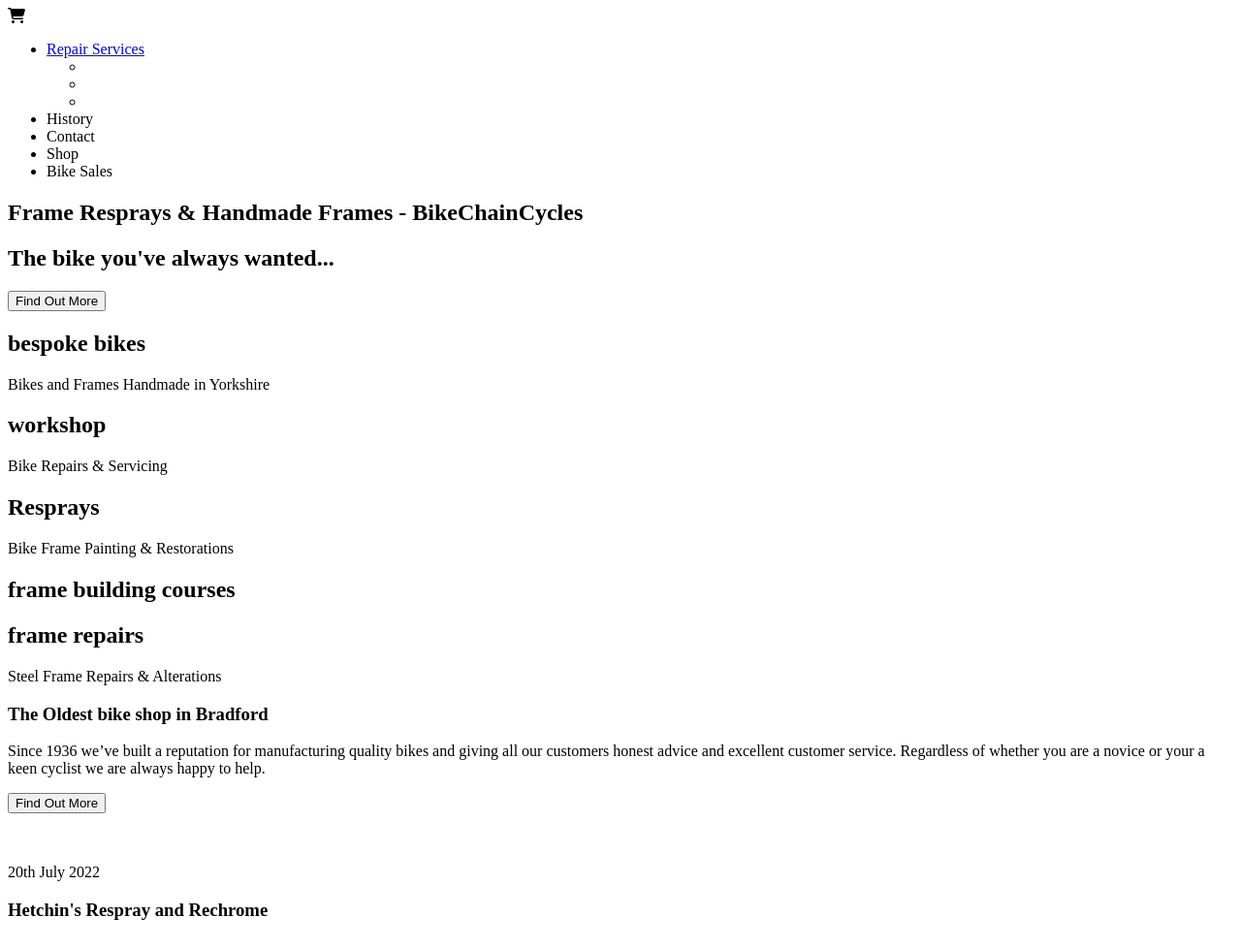
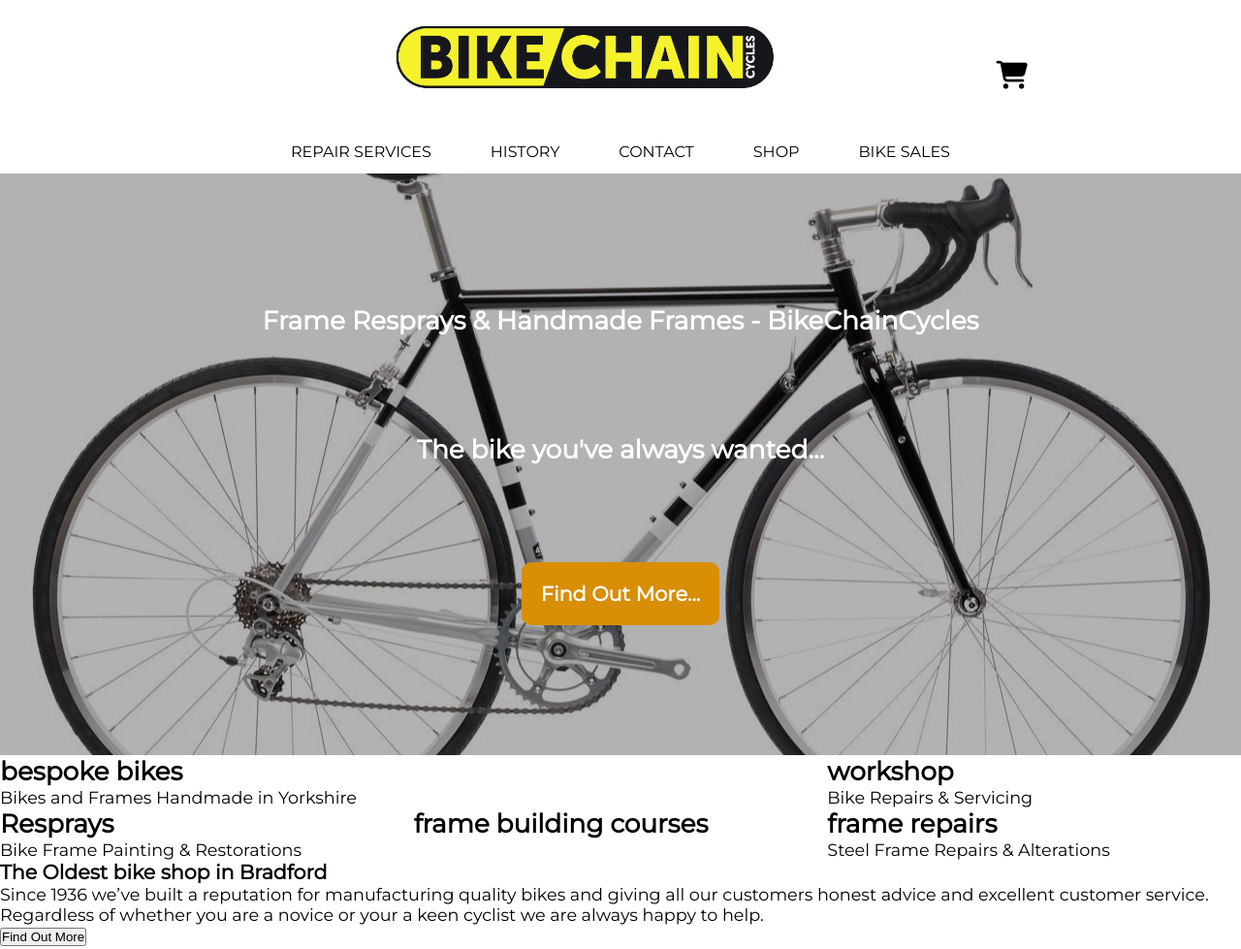
Before and after one commit to DanielEastburn/BikeChainCycles_Website, a plain HTML site: page index.html in a window 1280 px wide. Shown: the top 979 px of the page at 97% size. Drawn offline with Linux system fonts and the light colour scheme.

Commit message:
Header and Featured Section css

```diff
--- a/index.html
+++ b/index.html
@@ -9,57 +9,65 @@
     <script src="https://kit.fontawesome.com/cb2fbf9e3e.js" crossorigin="anonymous"></script>
 </head>
 <body>
+
     <header>
+
         <div class="header-container">
-            <div class="header-logo">
+            <a href=""></a>
+            <a href="" class="logo-link">
+                <img class="header-img" src="img/BikeChainLogo.png" alt="BikeChainLogo">
+            </a>
+            <a class="basket-link" href="src/services.html">
+                <i class="fa-solid fa-cart-shopping"></i>
+            </a>
 
         </div>
-            <i class="fa-solid fa-cart-shopping"></i>
-
-        </div>
-    </header>
 
         <nav class="nav-bar">
             <ul class="nav-list">
                 <li class="nav-item">
                     <a href="/services.html">Repair Services</a>
-                <ul class="hover-items">
+                    <!-- <ul class="hover-items">
                         <li></li>
                         <li></li>
                         <li></li>
-                </ul>
+                    </ul> -->
                 </li>
-            <li class="nav-item">History</li>
-            <li class="nav-item">Contact</li>
-            <li class="nav-item">Shop</li>
-            <li class="nav-item">Bike Sales</li>
+                <li class="nav-item"><a href="/services.html">History</a></li>
+                <li class="nav-item"><a href="/services.html">Contact</a></li>
+                <li class="nav-item"><a href="/services.html">Shop</a></li>
+                <li class="nav-item"><a href="/services.html">Bike Sales</a></li>
             </ul>
         </nav>
+
+    </header>
+
+
 
     <section class="featured-section">
         <h2>Frame Resprays & Handmade Frames - BikeChainCycles</h2>
         <h1>The bike you've always wanted...</h1>
-        <button>Find Out More</button>
+        <p>Find Out More...</p>
     </section>
 
     <section class="service-section">
         <div class="service-grid">
-            <div class="grid-1">
+            <div class="grid-item item-1">
                 <h1 class="grid-title">bespoke bikes</h1>
                 <p>Bikes and Frames Handmade in Yorkshire</p>
             </div>
-            <div class="grid-2">
+            <div class="grid-item item-2">
                 <h1 class="grid-title">workshop</h1>
                 <p>Bike Repairs & Servicing</p>
             </div>
-            <div class="grid-3">
+            <div class="grid-item item-3">
                 <h1 class="grid-title">Resprays</h1>
                 <p>Bike Frame Painting & Restorations</p>
             </div>
-            <div class="grid-4">
+            <div class="grid-item item-4">
                 <h1 class="grid-title">frame building courses</h1>
             </div>
-            <div class="grid-5">
+            <div class="grid-item item-5">
                 <h1 class="grid-title">frame repairs</h1>
                 <p>Steel Frame Repairs & Alterations</p>
             </div>
@@ -117,7 +125,7 @@
             <div class="help">
                 <h4 class="footer-title">Help</h4>
                 <ul class="footer-list">
-                    <li> <a href="">contact</a></li>
+                    <li><a href="">contact</a></li>
                     <li><a href="">feedback</a></li>
                     <li><a href="">opening times</a></li>
                     <li><a href="">about us</a></li>
@@ -144,12 +152,14 @@
         <hr>
         <div class="footer-bottom">
             <div class="copy-right">
-                &;
+                &copy; ellis briggs cycles
             </div>
-            <div class="payment-options">
 
+            <div class="social-links">
+                <a href=""><i class="fa-brands fa-twitter"></i></a>
+                <a href=""><i class="fa-brands fa-facebook"></i></a>
+                <a href=""><i class="fa-brands fa-google"></i></a>
             </div>
-            <div class="social-links"></div>
         </div>
     </footer>
 </body>
--- a/style/style.scss
+++ b/style/style.scss
@@ -1,16 +1,147 @@
-*{
+@import url('https://fonts.googleapis.com/css2?family=Montserrat&display=swap');
+
+* {
    margin: 0;
    padding: 0;
    box-sizing: border-box;
    list-style: none;
 }
 
-:root{
-    --color-primary: #0d0d14;
+:root {
+   --color-primary: rgb(251, 251, 251);
    --color-secondary: rgb(216, 142, 5);
-    --color-third: rgb(112, 110, 110);
-    --text-color: #fff;
+   --text-color: #000;
    --color-white: #fff;
    --color-black: #000;
    --box-shadow-1: 0 3px 15px rgba(255, 255, 255, 0.4);
 }
+
+body {
+   background-color: var(--color-white);
+   font-family: 'Montserrat', sans-serif;
+   font-size: 1.1rem;
+   color: var(--text-color);
+}
+
+
+.header-container {
+   padding: 20px 200px;
+   display: flex;
+   justify-content: space-between;
+
+   img {
+      width: 400px;
+   }
+
+   .basket-link {
+      font-size: 1.8rem;
+      color: #000;
+      border-radius: 50%;
+      padding: 20px;
+      margin-top: 20px;
+
+   }
+
+
+
+
+}
+
+.nav-bar {
+   display: flex;
+   justify-content: center;
+
+   .nav-list {
+      display: flex;
+      justify-content: space-between;
+      align-items: center;
+      min-width: 700px;
+
+      li {
+         padding: 10px;
+         border-bottom: 3px solid var(--color-white);
+         a {
+            color: #000;
+            text-decoration: none;
+            text-transform: uppercase;
+            font-size: 1rem;
+         }
+
+         &:hover {
+            border-bottom: 3px solid var(--color-secondary);
+         }
+      }
+   }
+}
+
+.featured-section{
+   width: 100%;
+   height: 600px;
+   background-image: url("/img/featured.jpg");
+   background-repeat: no-repeat;
+   background-size: cover;
+   background-position: center;
+   position: relative;
+   display: flex;
+   flex-direction: column;
+   justify-content: center;
+   align-items: center;
+   color: #fff;
+
+
+   h2{
+      position: relative;
+
+   }
+
+   h1{
+      position: relative;
+      margin: 100px;
+   }
+
+   p{
+      position: relative;
+      background-color: var(--color-secondary);
+      font-size: 1.3rem;
+      color: white;
+      padding: 20px;
+      border-radius: 10px;
+      border: none;
+      font-weight: bold;
+
+      &:hover{
+         opacity: 0.9;
+         cursor: pointer;
+      }
+
+   }
+
+
+   &::before{
+      content: "";
+      position: absolute;
+      top: 0;
+      left: 0;
+      width: 100%;
+      height: 100%;
+      background-color: black;
+      opacity: 0.3;
+      z-index: 0;
+
+   }
+
+}
+
+.service-section{
+
+   .service-grid{
+      display: grid;
+      grid-template-columns: 1fr 1fr 1fr;
+      grid-template-rows: 1fr 1fr;
+
+      .item-1{
+         grid-column-start: 1;
+         grid-column-end: 3;
+      }
+   }
+}
```
Also changed, not shown: img/featured.jpg (added), style/style.css, 1 other file. Lines whose indentation alone changed are shown as unchanged.
